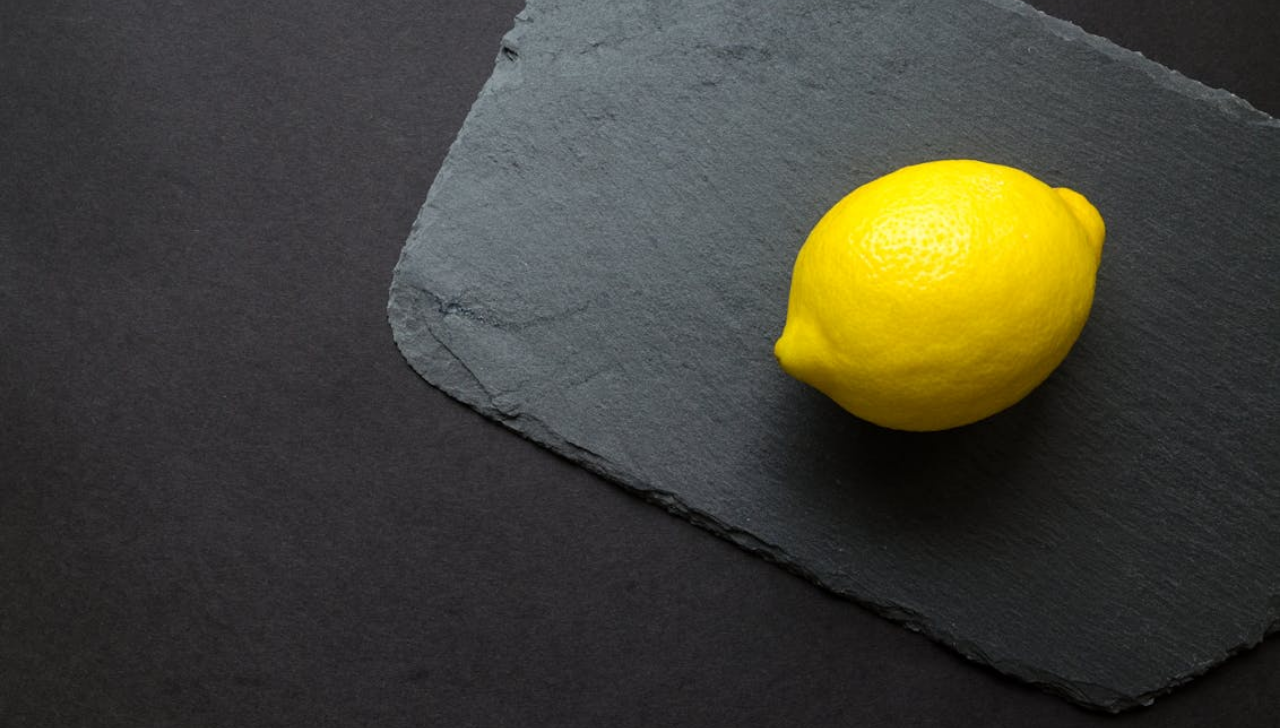
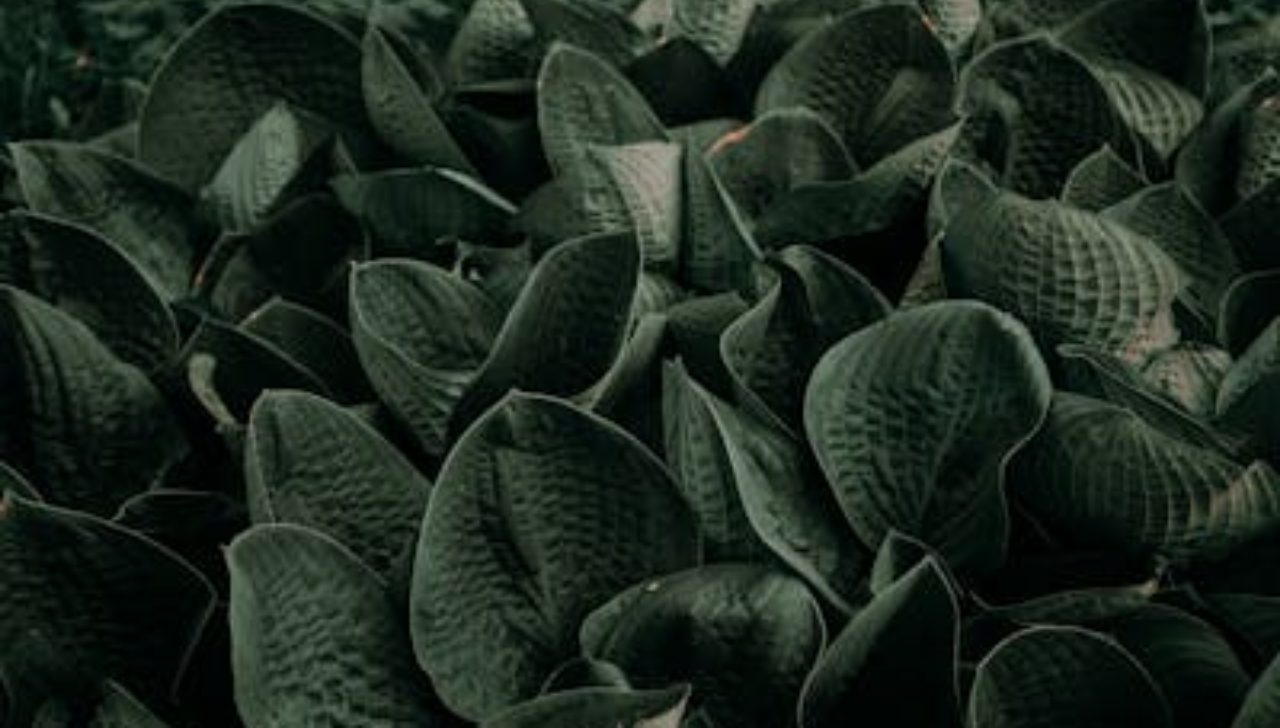
Before and after one commit to codingchami/Web-development-course-2024, a plain HTML site: page Session-5/practical/index.html in a window 1280 px wide. Shown: the part 72-800 px from the top of the page. Drawn offline with Linux system fonts and the light colour scheme.

Commit message:
image changed

```diff
--- a/Session-5/practical/style.css
+++ b/Session-5/practical/style.css
@@ -7,7 +7,7 @@
 .container{
     width: 100%;
     min-height: 100vh;
-    background-image: url(./images/img-3.jpeg);
+    background-image: url(./images/img1.jpeg);
     background-size: cover;
 }
 
```
